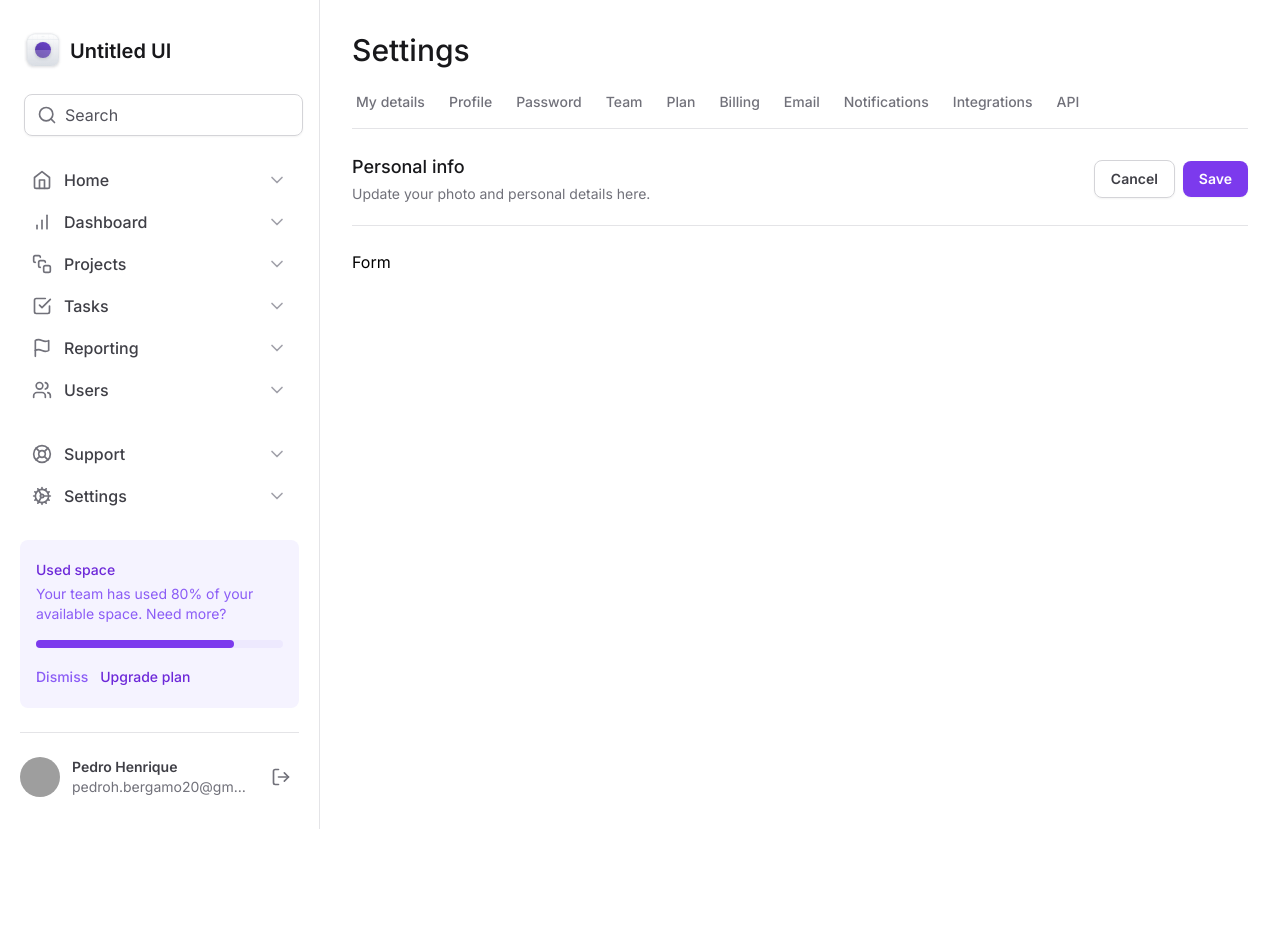
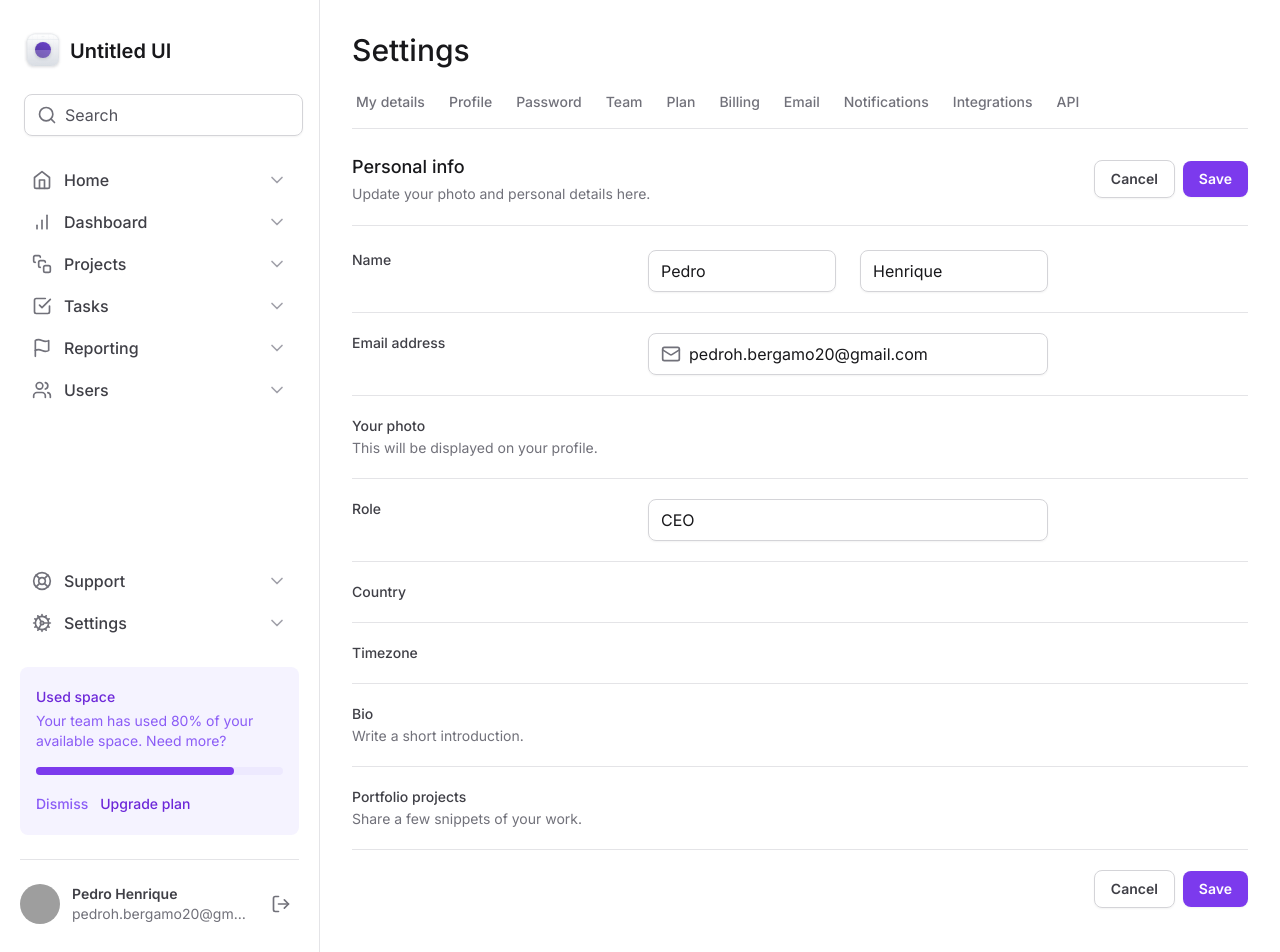
Before and after one commit to DevPedroHB/dashboard-tailwind, a Next.js app: page / in a window 1280 px wide. Shown: the top 952 px of the page. Before the commit the page ends 829 px from the top, so only its background shows below. Built offline with nearby package versions, Linux system fonts and the light colour scheme; grey boxes are pictures that could not be loaded.

Commit message:
📝 feat: Campos do Formulário

```diff
--- a/src/app/page.tsx
+++ b/src/app/page.tsx
@@ -1,4 +1,6 @@
+import { Input } from "@/components/Input";
 import { SettingsTabs } from "@/components/SettingsTabs";
+import { Mail } from "lucide-react";
 import { Metadata } from "next";
 
 export const metadata: Metadata = {
@@ -47,8 +49,117 @@
             </button>
           </div>
         </div>
-        <form id="settings" className="mt-6 flex w-full flex-col">
-          Form
+        <form
+          id="settings"
+          className="mt-6 flex w-full flex-col gap-5 divide-y divide-zinc-200"
+        >
+          <div className="grid grid-cols-from gap-3">
+            <label
+              htmlFor="first-name"
+              className="text-sm font-medium text-zinc-700"
+            >
+              Name
+            </label>
+            <div className="grid grid-cols-2 gap-6">
+              <Input.Root>
+                <Input.Control id="first-name" defaultValue="Pedro" />
+              </Input.Root>
+              <Input.Root>
+                <Input.Control defaultValue="Henrique" />
+              </Input.Root>
+            </div>
+          </div>
+          <div className="grid grid-cols-from gap-3 pt-5">
+            <label
+              htmlFor="email"
+              className="text-sm font-medium text-zinc-700"
+            >
+              Email address
+            </label>
+            <Input.Root>
+              <Input.Prefix>
+                <Mail className="h-5 w-5 text-zinc-500" />
+              </Input.Prefix>
+              <Input.Control
+                id="email"
+                type="email"
+                defaultValue="pedroh.bergamo20@gmail.com"
+              />
+            </Input.Root>
+          </div>
+          <div className="grid grid-cols-from gap-3 pt-5">
+            <label
+              htmlFor="photo"
+              className="text-sm font-medium text-zinc-700"
+            >
+              Your photo
+              <span className="mt-0.5 block text-sm font-normal text-zinc-500">
+                This will be displayed on your profile.
+              </span>
+            </label>
+            <div></div>
+          </div>
+          <div className="grid grid-cols-from gap-3 pt-5">
+            <label htmlFor="role" className="text-sm font-medium text-zinc-700">
+              Role
+            </label>
+            <Input.Root>
+              <Input.Control id="role" defaultValue="CEO" />
+            </Input.Root>
+          </div>
+          <div className="grid grid-cols-from gap-3 pt-5">
+            <label
+              htmlFor="country"
+              className="text-sm font-medium text-zinc-700"
+            >
+              Country
+            </label>
+            <div></div>
+          </div>
+          <div className="grid grid-cols-from gap-3 pt-5">
+            <label
+              htmlFor="timezone"
+              className="text-sm font-medium text-zinc-700"
+            >
+              Timezone
+            </label>
+            <div></div>
+          </div>
+          <div className="grid grid-cols-from gap-3 pt-5">
+            <label htmlFor="bio" className="text-sm font-medium text-zinc-700">
+              Bio
+              <span className="mt-0.5 block text-sm font-normal text-zinc-500">
+                Write a short introduction.
+              </span>
+            </label>
+            <div></div>
+          </div>
+          <div className="grid grid-cols-from gap-3 pt-5">
+            <label
+              htmlFor="projects"
+              className="text-sm font-medium text-zinc-700"
+            >
+              Portfolio projects
+              <span className="mt-0.5 block text-sm font-normal text-zinc-500">
+                Share a few snippets of your work.
+              </span>
+            </label>
+            <div></div>
+          </div>
+          <div className="flex items-center justify-end gap-2 pt-5">
+            <button
+              type="button"
+              className="rounded-lg border border-zinc-300 px-4 py-2 text-sm font-semibold text-zinc-700 shadow-sm hover:bg-zinc-50"
+            >
+              Cancel
+            </button>
+            <button
+              type="submit"
+              className="rounded-lg bg-violet-600 px-4 py-2 text-sm font-semibold text-white shadow-sm hover:bg-violet-700"
+            >
+              Save
+            </button>
+          </div>
         </form>
       </div>
     </>
--- a/tailwind.config.js
+++ b/tailwind.config.js
@@ -10,12 +10,10 @@
       gridTemplateColumns: {
         app: "minmax(18rem, 20rem) 1fr",
         profile: "max-content 1fr max-content",
+        from: "minmax(7.5rem, 17.5rem) minmax(25rem, 1fr) minmax(0, 15rem)",
       },
       maxWidth: {
         app: "43.75rem",
-      },
-      colors: {
-        pedro: "#8257e6",
       },
     },
   },
```
